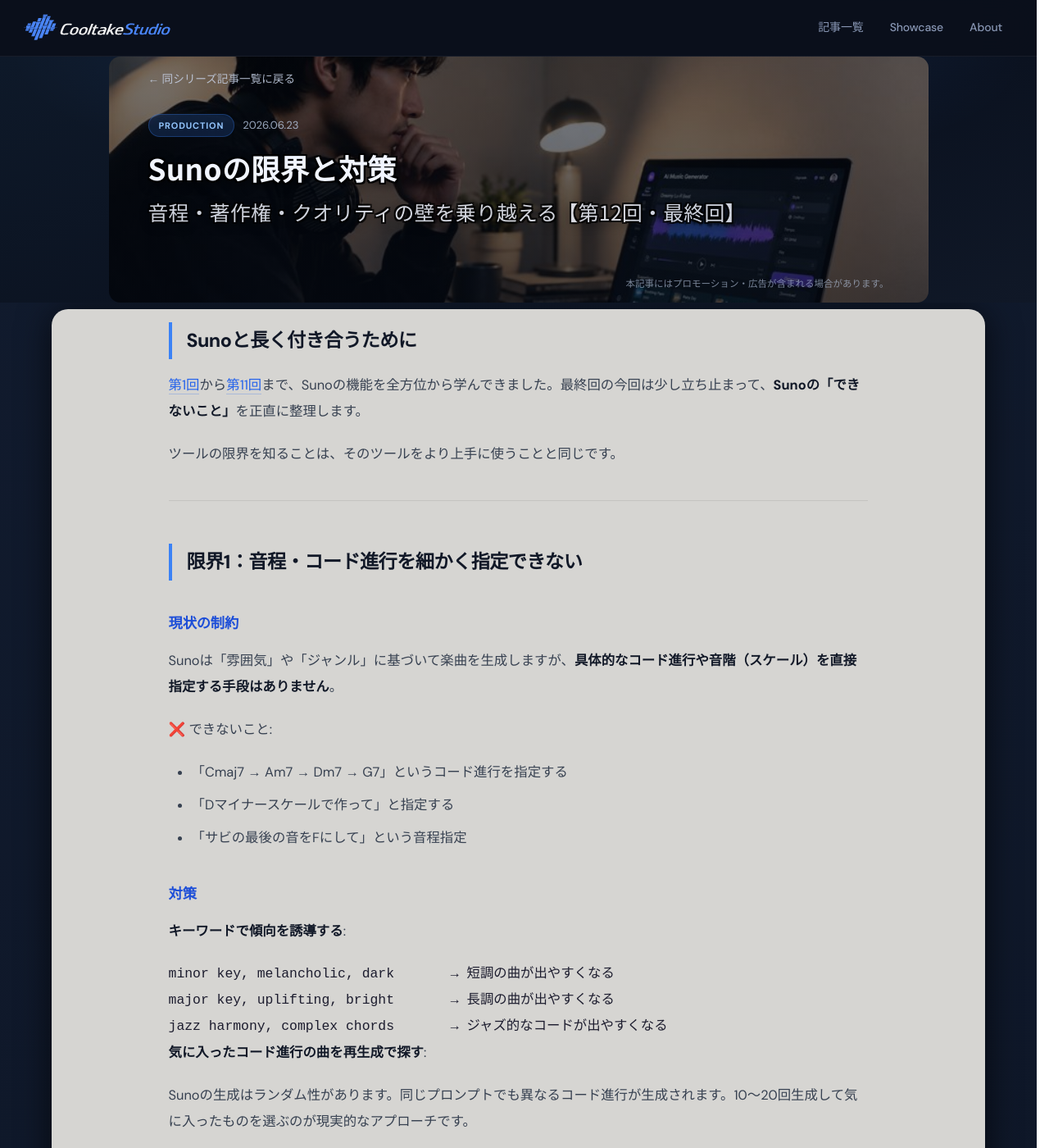
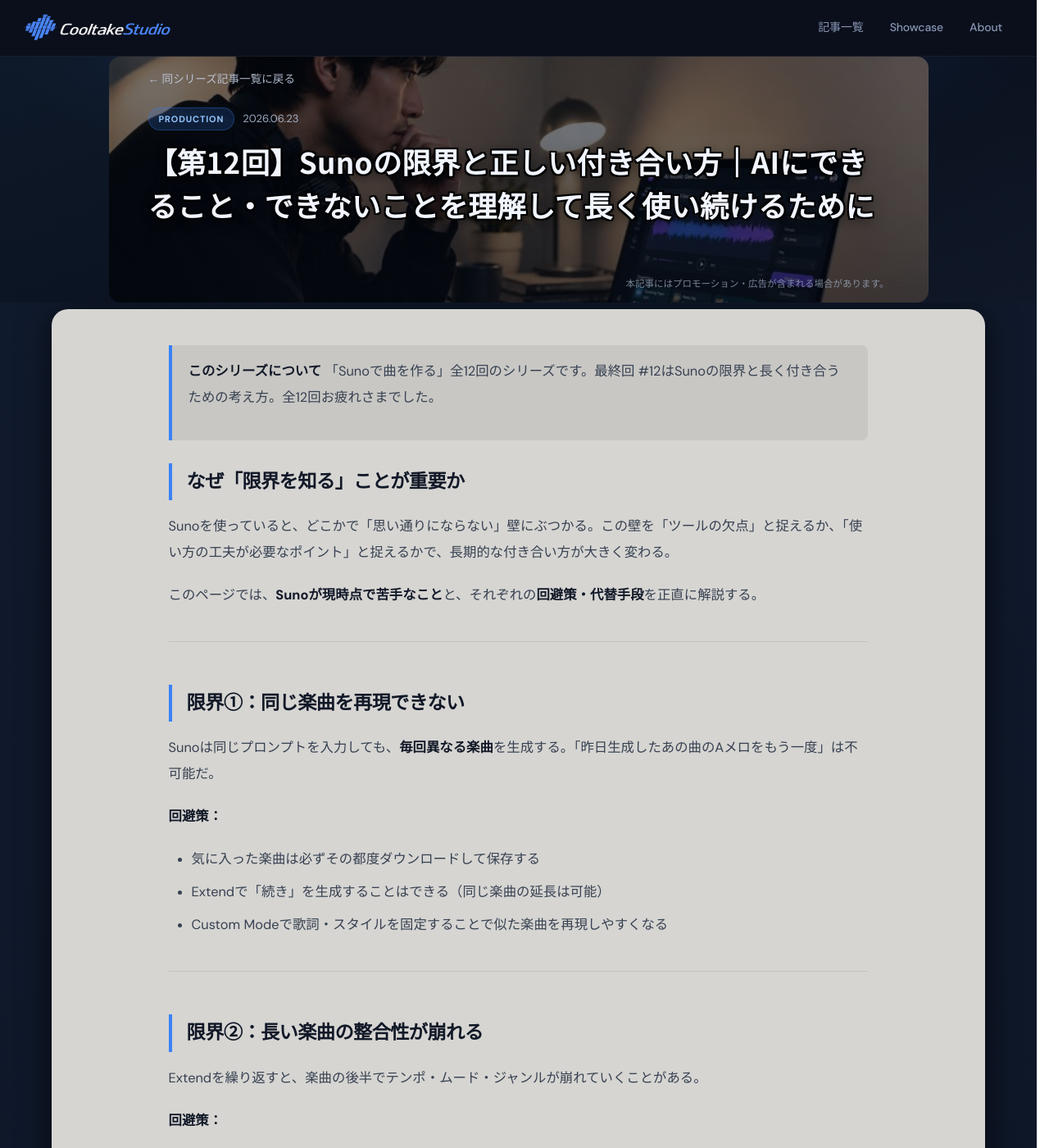
Before and after one commit to cooltake/cooltake-staging, a Jekyll site: the page built from _posts/2026-06-23-suno-guide-12.md, in a window 1280 px wide and 1400 px high. Shown: the whole window at 82% size. Built offline with Jekyll 4.4.1, drawn with Linux system fonts in a browser that asks for light colours; some web fonts are replaced; some of the changed text lies outside the part shown.

````diff
--- a/_posts/2026-06-23-suno-guide-12.md
+++ b/_posts/2026-06-23-suno-guide-12.md
@@ -1,188 +1,141 @@
 ---
 layout: post
-title: "Sunoの限界と対策 — 音程・著作権・クオリティの壁を乗り越える【第12回・最終回】"
-description: "Suno AIを使い続けるうえで必ず直面する限界（音程制御・歌詞崩れ・著作権問題）を正直に解説し、それぞれの回避策と付き合い方を紹介します。"
+title: "【第12回】Sunoの限界と正しい付き合い方｜AIにできること・できないことを理解して長く使い続けるために"
+description: "Suno AIの苦手な部分（リズムのズレ・長い楽曲の整合性・同一楽曲の再現性等）を正直に解説。限界を知った上でAIをうまく使い続けるための思考法と代替手段も紹介。"
 date: 2026-06-23
 categories: [production]
-tags: [Suno, AI音楽, 著作権, 限界, 音程, 歌詞崩れ]
+tags: [Suno AI, AI音楽, 限界, 使い方, DTM]
 image: /assets/images/thumb-suno-guide-12.jpg
+series: suno-guide
+series_title: "Sunoで曲を作る"
+series_num: 12
 ---
 
-## Sunoと長く付き合うために
+> **このシリーズについて**
+> 「Sunoで曲を作る」全12回のシリーズです。最終回 #12はSunoの限界と長く付き合うための考え方。全12回お疲れさまでした。
 
-[第1回](/production/suno-guide-01/)から[第11回](/production/suno-guide-11/)まで、Sunoの機能を全方位から学んできました。最終回の今回は少し立ち止まって、**Sunoの「できないこと」**を正直に整理します。
+## なぜ「限界を知る」ことが重要か
 
-ツールの限界を知ることは、そのツールをより上手に使うことと同じです。
+Sunoを使っていると、どこかで「思い通りにならない」壁にぶつかる。この壁を「ツールの欠点」と捉えるか、「使い方の工夫が必要なポイント」と捉えるかで、長期的な付き合い方が大きく変わる。
+
+このページでは、**Sunoが現時点で苦手なこと**と、それぞれの**回避策・代替手段**を正直に解説する。
 
 ---
 
-## 限界1：音程・コード進行を細かく指定できない
+## 限界①：同じ楽曲を再現できない
 
-### 現状の制約
+Sunoは同じプロンプトを入力しても、**毎回異なる楽曲**を生成する。「昨日生成したあの曲のAメロをもう一度」は不可能だ。
 
-Sunoは「雰囲気」や「ジャンル」に基づいて楽曲を生成しますが、**具体的なコード進行や音階（スケール）を直接指定する手段はありません**。
-
-❌ できないこと:
-- 「Cmaj7 → Am7 → Dm7 → G7」というコード進行を指定する
-- 「Dマイナースケールで作って」と指定する
-- 「サビの最後の音をFにして」という音程指定
-
-### 対策
-
-**キーワードで傾向を誘導する**:
-
-```
-minor key, melancholic, dark       → 短調の曲が出やすくなる
-major key, uplifting, bright       → 長調の曲が出やすくなる
-jazz harmony, complex chords       → ジャズ的なコードが出やすくなる
-```
-
-**気に入ったコード進行の曲を再生成で探す**:
-
-Sunoの生成はランダム性があります。同じプロンプトでも異なるコード進行が生成されます。10〜20回生成して気に入ったものを選ぶのが現実的なアプローチです。
-
-**最終的な音程の調整はDAWで行う**:
-
-Sunoで大枠を作り、[第9回](/production/suno-guide-09/)・[第10回](/production/suno-guide-10/)で学んだDAW連携で細部を修正します。
+**回避策：**
+- 気に入った楽曲は必ずその都度ダウンロードして保存する
+- Extendで「続き」を生成することはできる（同じ楽曲の延長は可能）
+- Custom Modeで歌詞・スタイルを固定することで似た楽曲を再現しやすくなる
 
 ---
 
-## 限界2：歌詞崩れ・発音の不安定さ
+## 限界②：長い楽曲の整合性が崩れる
 
-### 現状の制約
+Extendを繰り返すと、楽曲の後半でテンポ・ムード・ジャンルが崩れていくことがある。
 
-Sunoは英語ネイティブのモデルです。日本語歌詞は特に不安定で、以下の問題が起きやすい：
-
-- 歌詞の一部が読み飛ばされる
-- 歌詞と違う音を歌う
-- 途中から英語に切り替わる
-- 発音が崩れて不明瞭になる
-
-### 対策
-
-**歌詞を短く・シンプルに保つ**:
-
-```
-❌ 深夜零時の路地裏彷徨い続けた哀愁のメロディー
-✅ 深夜の路地裏
-　 哀愁だけが残る
-```
-
-**ひらがな・英語を混ぜる**:
-
-```
-My heart 止まらない
-君のことが ignite
-```
-
-**複数回生成して安定した発音のバージョンを選ぶ**:
-
-歌詞崩れが激しい場合、同じLyricsで5〜10回再生成すると安定したバージョンが出てくることがあります。
-
-**重要な箇所は英語で書く**:
-
-サビの核心となるフレーズは英語で書くと安定しやすいです。
+**回避策：**
+- Extendは3〜4回（合計5分程度）を上限にする
+- Extendごとにセクションタグで流れを明示する
+- 長い楽曲が必要な場合は複数の短いクリップを並べてConcatenateする
 
 ---
 
-## 限界3：著作権・法的リスク
+## 限界③：テンポが安定しない
 
-### 現状の状況
+生成された楽曲のBPMは指定値から±5程度ズレることがあり、さらに楽曲内でテンポが微妙に揺れることもある。
 
-AI生成音楽の著作権は、世界的にも法整備が追いついていない領域です。
+**これはバグではない：** 生演奏をベースに学習したモデルの特性で、完全なグリッドではなく人間的な「ゆらぎ」がある。
 
-**日本の現状（2026年時点）**:
-
-- AIが自律的に生成した著作物には著作権が発生しない（文化庁見解）
-- ただし、人間が創造的関与をした場合は著作権が認められる可能性がある
-- Sunoの学習データと既存楽曲の類似性についての訴訟リスクは未解消
-
-**Suno社の立場**:
-
-- 商用利用にはProプラン以上が必要
-- Suno利用規約で生成楽曲の利用許諾が与えられる
-- ただし、第三者の著作権侵害が疑われる場合のリスクはユーザー側が負う
-
-### 対策
-
-**商用利用はProプラン以上で行う**:
-
-利用規約の商用利用条件を必ず確認してから収益化・配信を行います。
-
-**類似楽曲との比較を行う**:
-
-生成された楽曲が既存の著作権保護楽曲に似ていないか、Shazamなどのツールで確認することを習慣にする。
-
-**法的リスクの高い用途には使わない**:
-
-大手ブランドの広告・大規模な商業プロジェクトへの使用は、法整備が進むまでリスクがあります。個人の表現活動・小規模な用途に留めるのが現実的です。
+**回避策：**
+- DAWでWarp機能を使ってテンポを揃える（Abletonが特に強力）
+- テンポ精度を求める場面ではSunoをDAWトラックに組み込んで使う
 
 ---
 
-## 限界4：ステム分離の精度
+## 限界④：歌詞の意味が通らないことがある
 
-### 現状の制約
+自動生成の歌詞は、聴いた感じは良くても**意味が通っていない・単語の組み合わせがおかしい**ことがある。特に日本語では顕著。
 
-Sunoのステム分離はボーカルとインストの2種類のみで、楽器個別のトラックには分離できません。
-
-また、AIによる音源分離は完璧ではなく、分離後のオーディオにアーティファクト（歪み・残響）が残ることがあります。
-
-### 対策
-
-**分離後の音質に期待しすぎない**:
-
-ステム分離は「ボーカルを完全除去して完璧なカラオケを作る」ためのものではなく、「自分のボーカルを重ねる際のバランス調整」として使うのが現実的です。
+**回避策：**
+- Custom Modeで歌詞を自分で書いて入力する（#04参照）
+- 自動生成の歌詞はあくまで「ムード」として聞き、商業利用前に必ずチェック
 
 ---
 
-## Sunoが本当に得意なこと
+## 限界⑤：特定の音符・コード進行は指定できない
 
-限界を見てきましたが、Sunoが抜群に得意なことも整理しておきます。
+SunoにCマイナーの曲・A-Bm-G-D進行で作って、という**楽典的な指定**は現時点でほぼ機能しない。
 
-| 得意なこと | 説明 |
-|----------|------|
-| **アイデア出し** | 10分で10種類のジャンル・スタイルを試せる |
-| **デモ制作** | 曲のアイデアを素早く音にして検証できる |
-| **BGM量産** | ローファイ・アンビエントBGMを大量に作れる |
-| **ジャンル探索** | 聴いたことがないジャンルの楽曲を体験できる |
-| **日本語歌詞（簡単なもの）** | シンプルな歌詞なら日本語でも歌わせられる |
+**Sunoが得意なのはムードと雰囲気の制御**であり、音楽理論的な精密な制御はまだ苦手だ。
+
+**回避策：**
+- コード進行にこだわる場合はDAWでMIDIトラックを自分で打ち込む
+- Sunoはバックトラックの参考として生成し、DAW内でアレンジし直す
 
 ---
 
-## このシリーズを終えて
+## 限界⑥：商用利用には課金が必要
 
-12回を通じて、Sunoの基本から応用まで一通り学びました。
+無料プランの楽曲は**Sunoの著作権下にあり商用利用不可**。YouTube収益化・配信・販売すべてにProプラン（¥1,200/月）以上が必須。
 
-```
-第1〜2回  音が出た、楽しい
-第3〜5回  意図した構造で作れるようになった
-第6〜8回  サウンドの細部をコントロールできる
-第9〜11回 リアルな制作・発表につながった
-第12回   Sunoと長く付き合うための視点を持てた
-```
-
-Sunoは完璧なツールではありません。しかし「音楽を作りたい」という衝動を、技術的な障壁なしに形にできるツールです。
-
-限界を知りながらも、創造の道具として使い続けること——それが、Sunoと長く付き合う最善の方法だと考えます。
+**これは回避できない条件**。使う前に確認しておくこと。
 
 ---
 
-<div class="cta-soundhouse">
-<p>音楽制作をさらに深めるなら、機材との組み合わせがおすすめです。サウンドハウスでDTM・宅録機材を探してみてください。</p>
-<a href="https://h.accesstrade.net/sp/cc?rk=01001xqc00os63&url=https%3A%2F%2Fwww.soundhouse.co.jp%2Fsearch%2Findex%2F%3Fcategory%3D%26search_all%3DDTM" rel="nofollow" referrerpolicy="no-referrer-when-downgrade">サウンドハウスでDTM機材を見る</a>
-</div>
+## 限界⑦：プラットフォームの規約変更リスク
 
-<div style="margin:2rem 0;">
-  <p style="text-align:center;font-size:.78rem;color:#6b7280;margin-bottom:.6rem;">この記事：第12回「Sunoの限界と対策 — 音程・著作権・クオリティの壁を乗り越える」</p>
-  <div style="display:flex;flex-wrap:wrap;gap:.8rem;">
-    <a href="/production/suno-guide-11/" style="flex:1;min-width:200px;display:block;padding:.6rem 1.1rem;background:#e8edf2;border:1px solid #c8c5c0;border-radius:8px;color:#1e3a5f;text-decoration:none;font-size:.85rem;line-height:1.5;">
-      <span style="display:block;font-size:.72rem;opacity:.75;margin-bottom:2px;">← 前の記事</span>
-      <span>第11回：Sunoで作った曲を配信する — RouteNoteでSpotify・Apple Musicへ</span>
-    </a>
-    <div style="flex:1;min-width:200px;text-align:right;display:block;padding:.6rem 1.1rem;background:#f0f1f3;border:1px solid #dcd9d4;border-radius:8px;color:#9ca3af;font-size:.85rem;line-height:1.5;">
-      <span style="display:block;font-size:.72rem;opacity:.8;margin-bottom:2px;">次の記事 →</span>
-      <span>第12回が最終回です</span>
-    </div>
-  </div>
-  <p style="text-align:center;margin-top:.8rem;"><a href="/series-list.html?series=suno-guide" style="color:#1e3a5f;font-size:.82rem;text-decoration:underline;">シリーズ記事一覧を見る</a></p>
-</div>
+SunoのAI規約は今後変更される可能性がある。現在は商用利用を認めているが、将来的に制限が変わることがある。
+
+**長期リスク管理：**
+- 重要な商業楽曲はSunoのみに依存しない
+- RouteNoteなど複数の配信手段を確保する
+- 規約変更のニュースを定期的にチェックする（Suno公式Blog・Discord）
+
+---
+
+## SunoをAIアシスタントとして使う思考法
+
+12回のシリーズを通じて伝えたかったことを最後にまとめる：
+
+> **Sunoは「作曲家の代替」ではなく「アイデアを音にする速さを上げるツール」だ。**
+
+完璧な楽曲を1発で生成することを求めるとストレスになる。
+**何十回も試して、良いものを選び、自分の手で仕上げる** という使い方が長続きする。
+
+---
+
+## このシリーズを終えた後にやること
+
+1. **プロンプトを試す**：#02〜#07のレシピを使って10曲生成する
+2. **DAWに取り込む**：#08の手順でテンポ解析・録音を試みる
+3. **YouTubeかSoundCloudに投稿**：1本でもいいから外に出す
+4. **RouteNoteに登録**：#10の手順でSpotifyに1曲配信してみる
+
+音楽制作のハードルを下げることがSunoの最大の価値だ。ぜひ最初の1曲を世界に公開してみてほしい。
+
+---
+
+**シリーズ全体インデックス**
+
+- [#01 始め方・アカウント登録](/production/suno-guide-01/)
+- [#02 プロンプト完全ガイド](/production/suno-guide-02/)
+- [#03 セクションタグ解説](/production/suno-guide-03/)
+- [#04 日本語歌詞の書き方](/production/suno-guide-04/)
+- [#05 Custom Mode応用](/production/suno-guide-05/)
+- [#06 楽器コントロール上級](/production/suno-guide-06/)
+- [#07 ジャンル別プロンプトレシピ](/production/suno-guide-07/)
+- [#08 DAW連携ガイド](/production/suno-guide-08/)
+- [#09 宅録ハイブリッド制作](/production/suno-guide-09/)
+- [#10 Spotify・Apple Music配信](/production/suno-guide-10/)
+- [#11 YouTube収益化](/production/suno-guide-11/)
+- **#12 限界と付き合い方**（このページ）
+
+---
+
+{% include suno-series-nav.html current=12 %}
+
+{% include suno-cta.html %}
````
